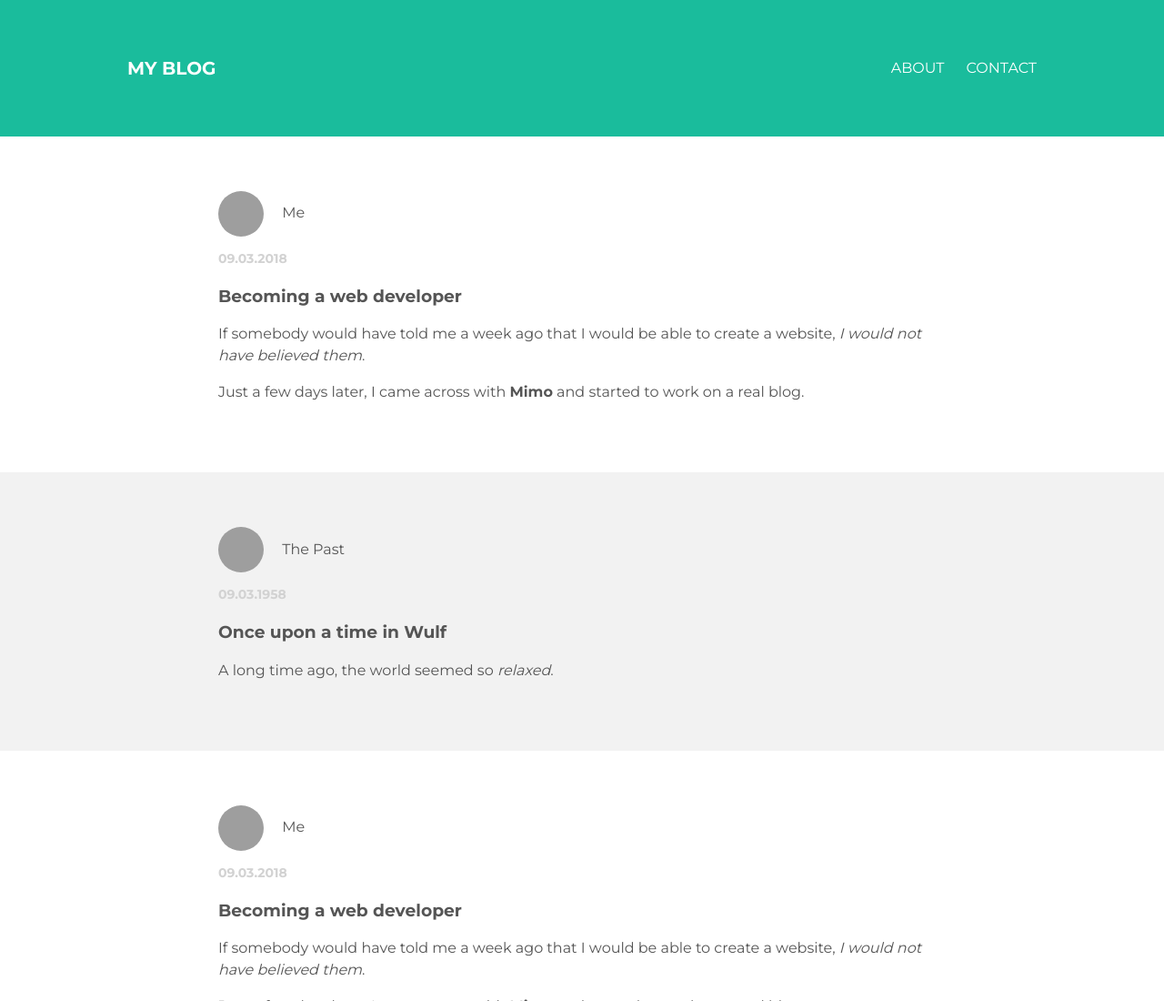
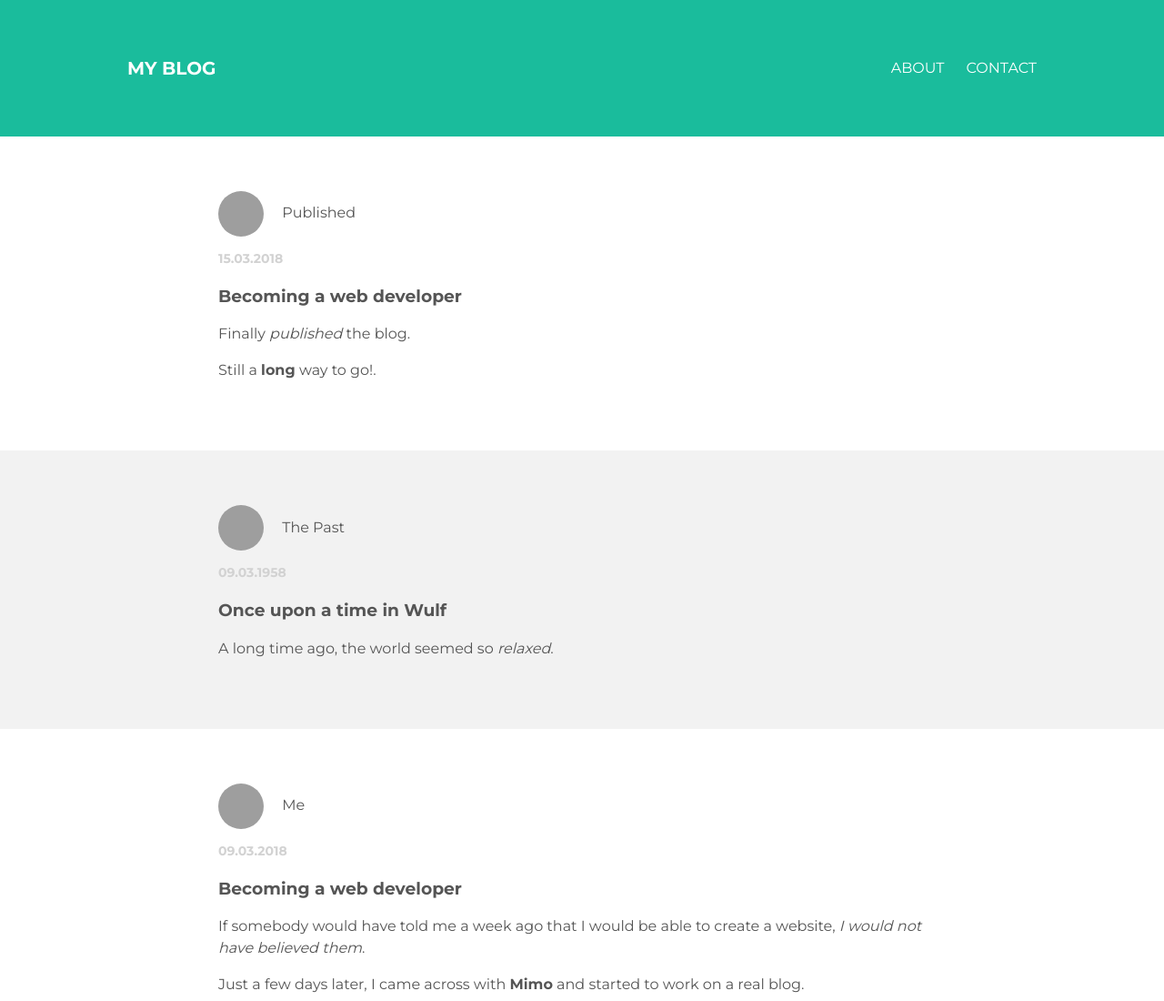
Before and after one commit to Schmendrigg/Schmendrigg.github.io, a plain HTML site: page index.html in a window 1280 px wide. Shown: the top 1100 px of the page at 91% size. Drawn offline with Linux system fonts and the light colour scheme; grey boxes are pictures that could not be loaded.

Commit message:
Update index.html

```diff
--- a/index.html
+++ b/index.html
@@ -23,13 +23,13 @@ href="styles.css">
       <div class="post">
         <div class="post-author">
           <img src="dean_backers-Profil.jpg">
-          <span>Me</span>
+          <span>Published</span>
         </div> <!-- post-author -->
-        <p class="post-date">09.03.2018</p>
+        <p class="post-date">15.03.2018</p>
         <h3 class="post-title">Becoming a web developer</h3>
         <div class="post-content">
-          <p>If somebody would have told me a week ago that I would be able to create a website, <em>I would not have believed them</em>.</p>
-          <p>Just a few days later, I came across with <strong>Mimo</strong> and started to work on a real blog.</p>
+          <p>Finally <em>published</em> the blog.</p>
+          <p>Still a <strong>long</strong> way to go!.</p>
       </div> <!-- post-content -->
     </div> <!-- post -->
   </div> <!-- container -->
```
